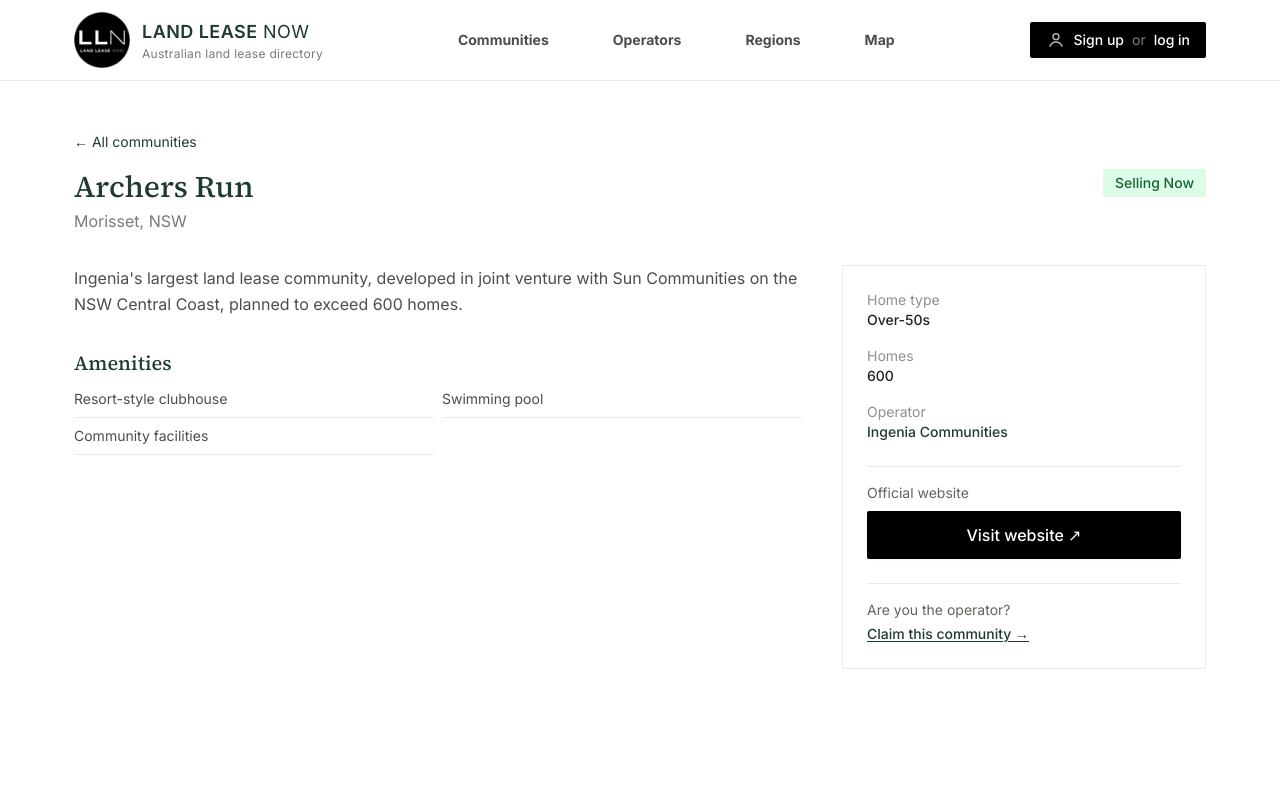
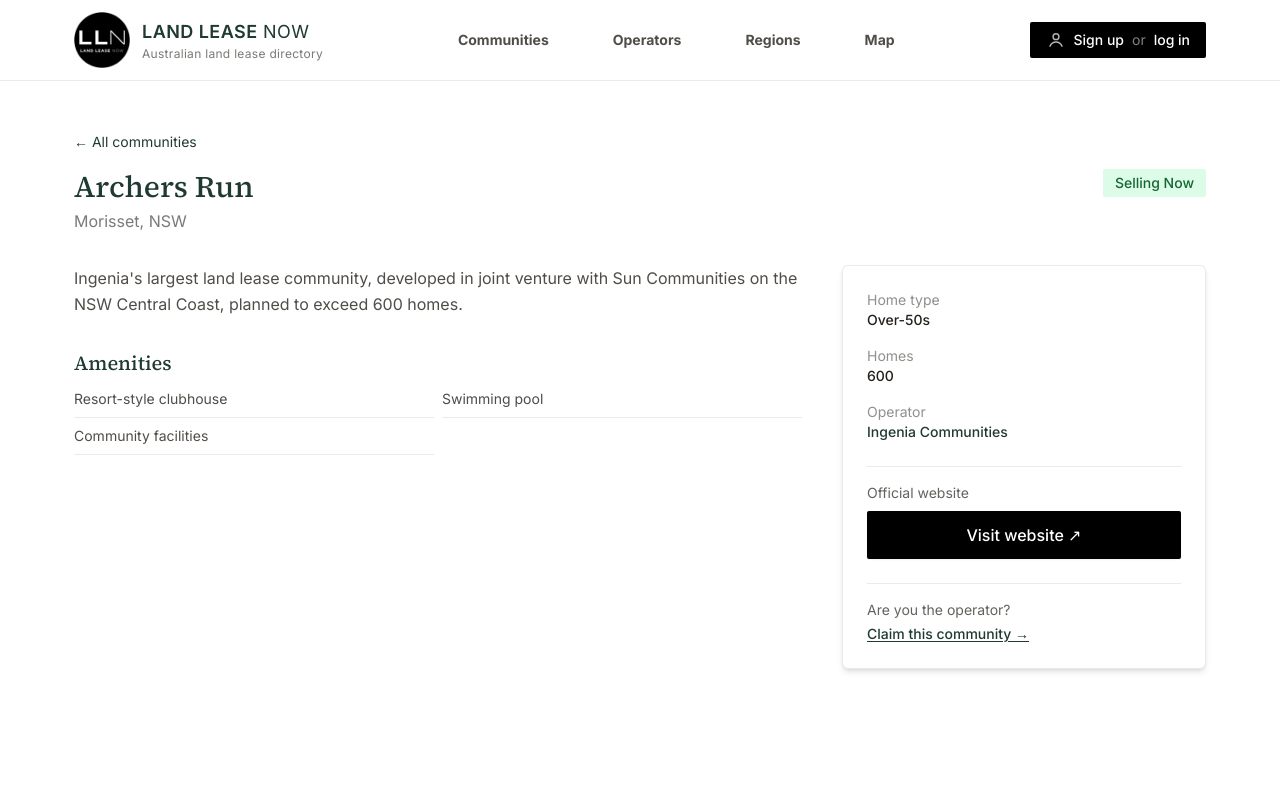
Before and after one commit to LandLeaseNow/landleasenow, a Next.js app: page /communities/archers-run in a window 1280 px wide. Shown: the top 800 px of the page. Built offline with nearby package versions, Linux system fonts and the light colour scheme; no server answers.

Commit message:
Add shadow to community detail sidebar

```diff
--- a/app/communities/[slug]/page.tsx
+++ b/app/communities/[slug]/page.tsx
@@ -42,7 +42,7 @@
           </ul>
         </div>
 
-        <aside className="h-fit rounded-sm border border-eucalypt/10 bg-card p-6">
+        <aside className="h-fit rounded-md border border-eucalypt/10 bg-card p-6 shadow-md">
           <dl className="space-y-4 text-sm">
             <div>
               <dt className="text-ink/50">Home type</dt>
```
